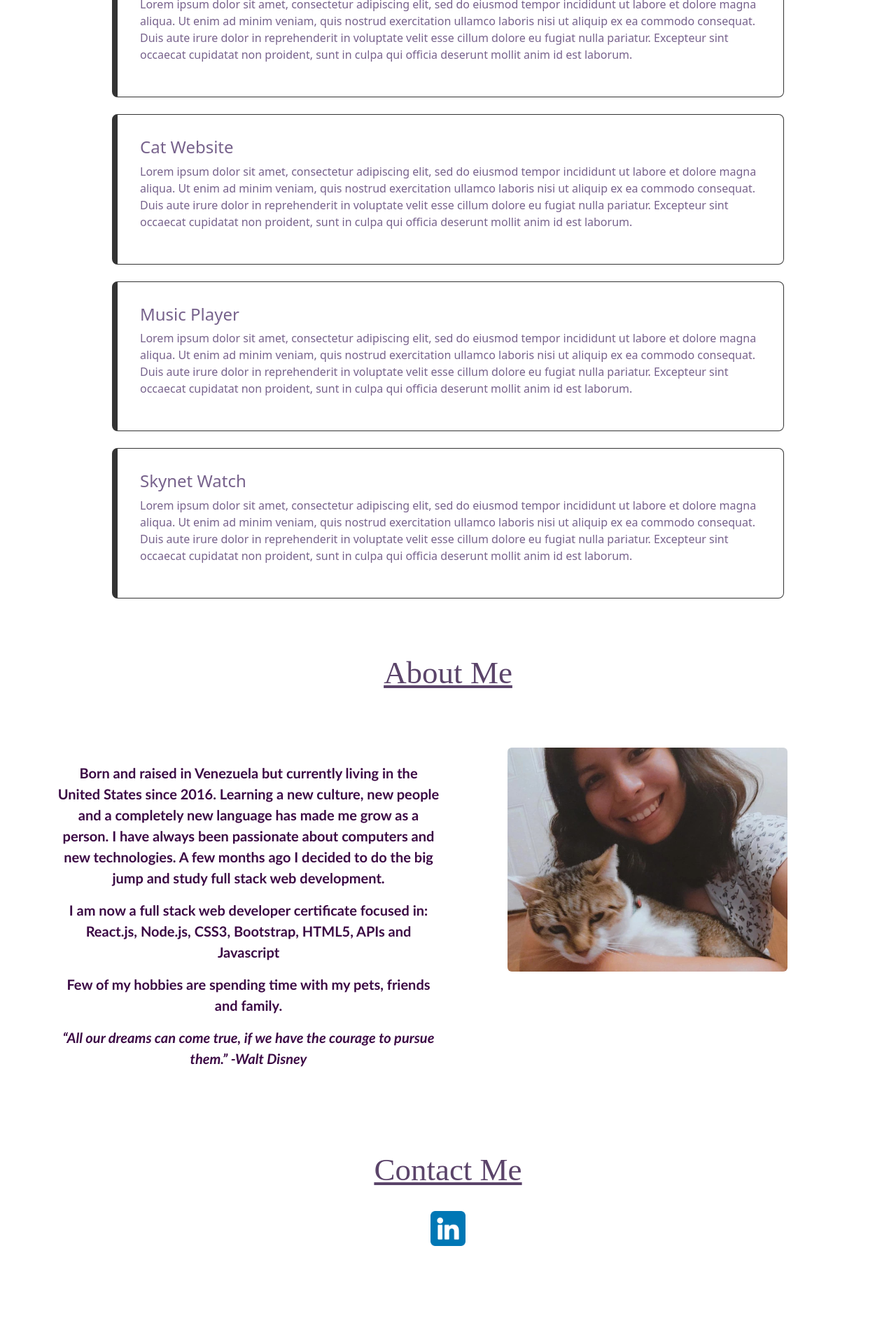
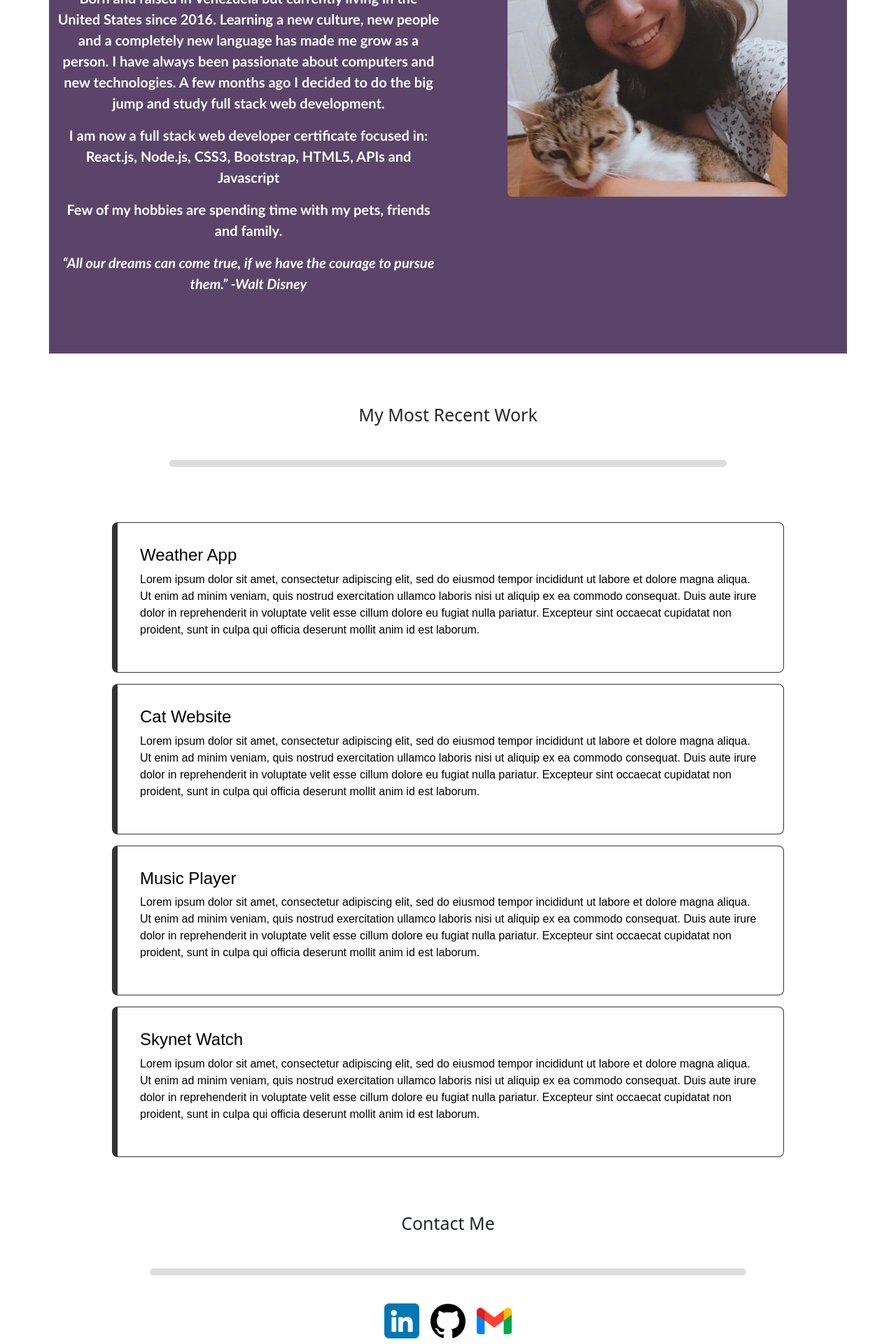
Before and after one commit to jenireeac/jeni-portfolio, a React (Create React App) app: page / in a window 1280 px wide. Shown: the part 869-2789 px from the top of the page at 70% size. Before the commit the page ends 2649 px from the top, so only its background shows below. Built offline with nearby package versions, Linux system fonts and the light colour scheme.

Commit message:
added contact section

```diff
--- a/src/App.css
+++ b/src/App.css
@@ -9,23 +9,26 @@
 .nav a:hover {
   color: black;
 }
-.home-card {
-  color: #3b0944;
+.text-card::after {
+  content: "";
+  display: block;
+  width: 70%;
+  border-radius: 10px;
+  border-bottom: 10px solid #dddddd;
+  margin: 2em auto 0;
+}
+.text-card {
+  font-size: 25px;
+  text-align: center;
 }
 
-.text-card {
-  color:#5b446a;
-  font-family: "Lobster Two", cursive;
-  text-align: center;
-  font-size: 45px;
-  text-decoration: underline;
-}
-.home-card {
+.cards {
   padding: 3em;
   text-align: center;
   font-size: 23px;
   font-family: "Trebuchet MS", "Lucida Sans Unicode", "Lucida Grande",
     "Lucida Sans", Arial, sans-serif;
+  color: #3b0944;
 }
 .work-card {
   margin: 55px;
@@ -36,7 +39,7 @@
 }
 .box:hover {
   color: white;
-  transform: translate(-30px, -30px);
+  transform: translate(-15px, -15px);
   background-color: #77628c;
 }
 .box {
@@ -45,17 +48,22 @@
   border-radius: 0.5rem;
   border-left-width: 8px;
   padding: 2em;
-  color: #77628c;
+  color: black;
   text-decoration: none;
+  font-family: Arial, Helvetica, sans-serif;
 }
 .image-card {
   border: 14px dotted #5b446a;
 }
 .about-text {
-  color: #3b0944;
+  color: #ffffff;
   text-align: center;
   font-family: "Gill Sans", "Gill Sans MT", Calibri, "Trebuchet MS", sans-serif;
   font-size: 20px;
+}
+
+.body-card {
+  background-color: #5b446a;
 }
 @media screen and (min-width: 1500px) {
   .home-text {
@@ -65,6 +73,11 @@
     border-right: 2px solid hsl(0, 0%, 80%);
     animation: typewriter 4s steps(44) 1s 1 normal both,
       blinkTextCursor 600ms infinite;
+  }
+  .text-card {
+    font-family: "Lobster Two", cursive;
+    text-align: center;
+    font-size: 35px;
   }
   @keyframes typewriter {
     from {
--- a/src/App.js
+++ b/src/App.js
@@ -12,19 +12,22 @@ import 'bootstrap/dist/css/bootstrap.min.css';
 
 function App() {
   return (
+    <body>
+
     <div>
       <header>
 <Bar/>
 <Home/>
       </header>
      <main>
+<About/>
 <Work/>
-<About/>
       </main>
       <footer>
 <Contact/>
         </footer>
     </div>
+    </body>
   );
 }
 
--- a/src/pages/About.js
+++ b/src/pages/About.js
@@ -11,9 +11,9 @@ const About = () => {
 
         About Me
       </h3>
-      <Container>
+      <Container className="body-card line-box">
         <Row>
-          <Col className="home-card">
+          <Col className="cards">
             <div className="about-text">
               <strong>
                 <p>
--- a/src/pages/Contact.js
+++ b/src/pages/Contact.js
@@ -1,19 +1,24 @@
 import React from "react";
-import Linkedln from '../assets/linkedln.png'
+import Linkedln from "../assets/linkedln.png";
+import Github from '../assets/github.png';
+import Gmail from '../assets/gmail.png'
 
 const Contact = () => {
-    return (
-        <>
-        <h3
+  return (
+    <div className="line-box">
+      <h3
         className=" m-2 p-4 text-card animate__animated  animate__slideInLeft"
         id="contact"
-        >
-       Contact Me
+      >
+        Contact Me
       </h3>
-    <img className="d-block mx-auto" src={Linkedln} alt="" width={50}/>
+      <div className="text-center">
+      <img className="m-2" src={Linkedln} alt="" width={50} />
+      <img className="m-2" src={Github} alt="" width={50} />
+      <img className="m-2" src={Gmail} alt="" width={50} />
+      </div>
+    </div>
+  );
+};
 
-          </>
-    )
-}
-
-export default Contact
+export default Contact;
--- a/src/pages/Home.js
+++ b/src/pages/Home.js
@@ -3,7 +3,7 @@ import Avatar from "../assets/Avatar.png";
 import "animate.css";
 const Home = () => {
   return (
-    <div className="container home-card ">
+    <div className="container cards line-box">
       <div className="row">
         <div className="col-lg-6">
           <img src={Avatar} alt="Portfolio Avatar" className="img-fluid rounded-circle image-card" />
--- a/src/pages/Work.js
+++ b/src/pages/Work.js
@@ -9,12 +9,12 @@ const Work = () => {
   return (
     <div>
       <h3
-        className=" m-2 p-4 text-card animate__animated  animate__slideInLeft"
+        className=" m-5 p-4 text-card animate__animated  animate__slideInLeft"
         id="work"
       >
         My Most Recent Work
       </h3>
-      <Stack className="work-card" gap={4}>
+      <Stack className="work-card" gap={3}>
         <a
           className="box"
           href="https://www.shecodes.io/workshops/shecodes-plus-d06049c3-f016-47b1-8d88-446d4f80d767/projects/676656"
```
Also changed, not shown: src/assets/github.png (added), src/assets/gmail.png (added).
